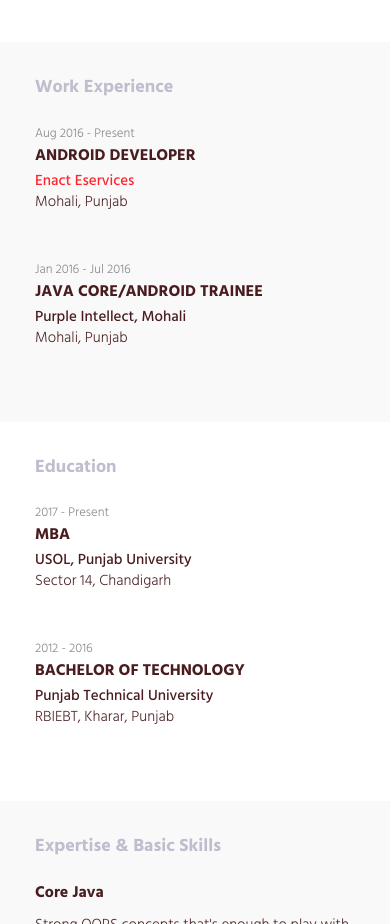
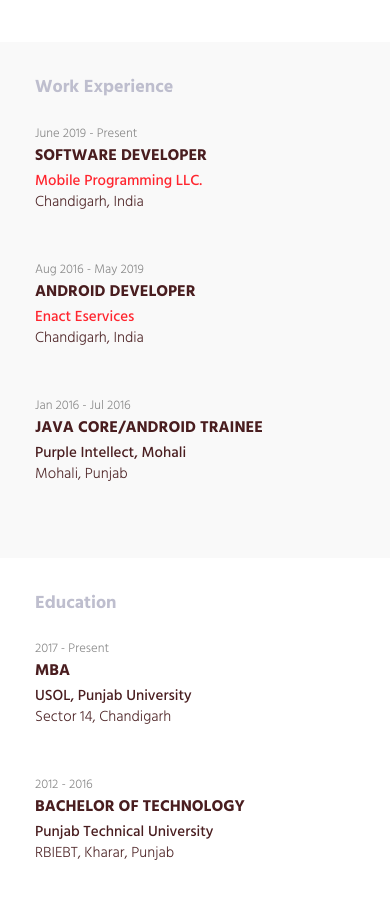
Before and after one commit to karanatwal/karanatwal.github.io, a plain HTML site: page index.html in a window 390 px wide. Shown: the part 2580-3504 px from the top of the page. Drawn offline with Linux system fonts and the light colour scheme.

Commit message:
Update index.html
job at mobile programming llc

```diff
--- a/index.html
+++ b/index.html
@@ -234,12 +234,21 @@
         <!--.row-->
         <div class="row">
             <div class="col-md-12">
+
                 <div class="content-item">
-                    <small>Aug 2016 - Present</small>
+                    <small>June 2019 - Present</small>
+                    <h3>Software Developer</h3>
+                    <h4><a href="https://www.mobileprogramming.com/" target="_blank">Mobile Programming LLC.</a></h4>
+
+                    <p>Chandigarh, India</p>
+                </div>
+
+                <div class="content-item">
+                    <small>Aug 2016 - May 2019</small>
                     <h3>Android Developer</h3>
                     <h4><a href="https://www.enacteservices.com" target="_blank">Enact Eservices</a></h4>
 
-                    <p>Mohali, Punjab</p>
+                    <p>Chandigarh, India</p>
                 </div>
                 <!-- .experience-item -->
                 <!-- <div class="content-item">
```
